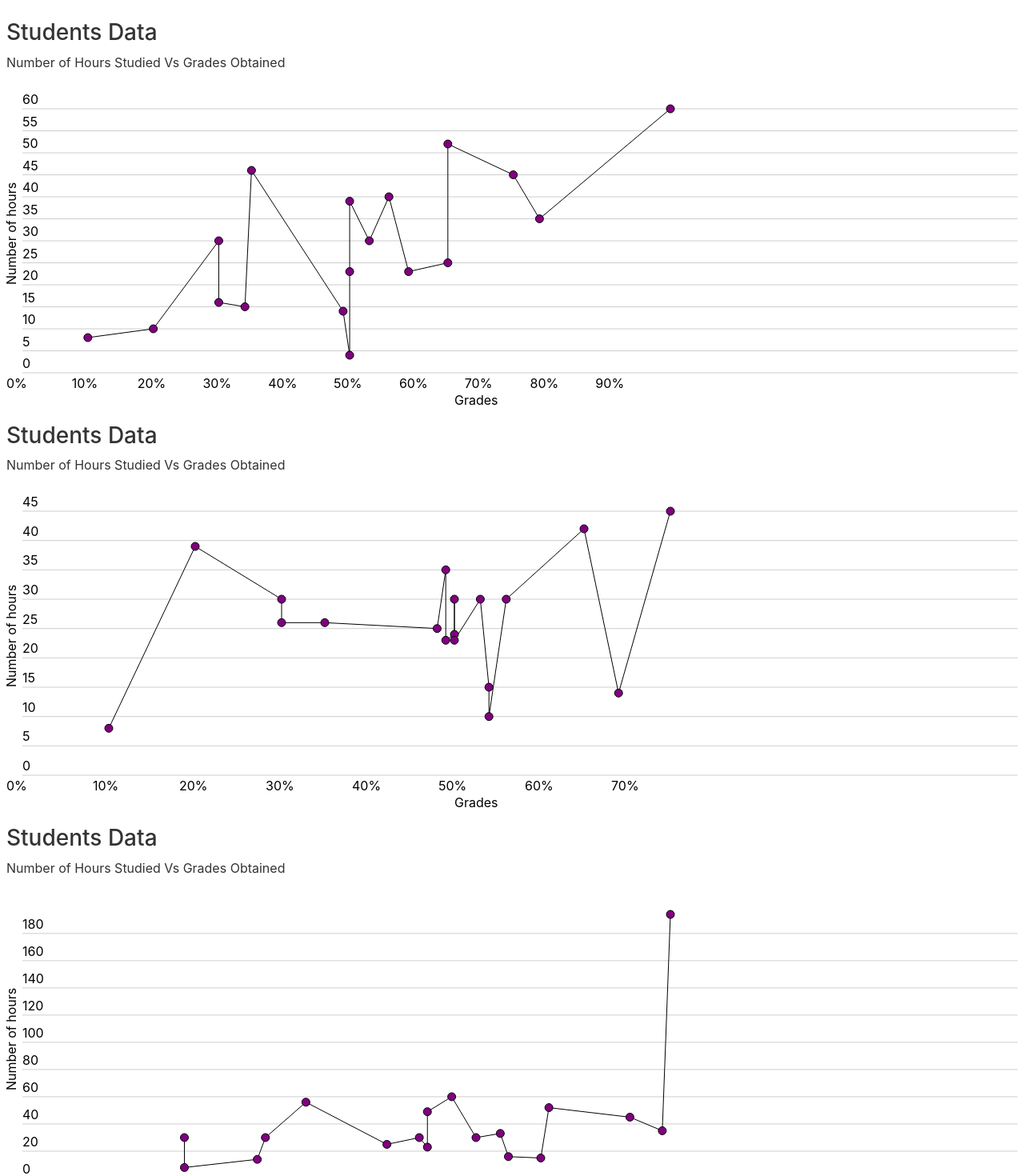
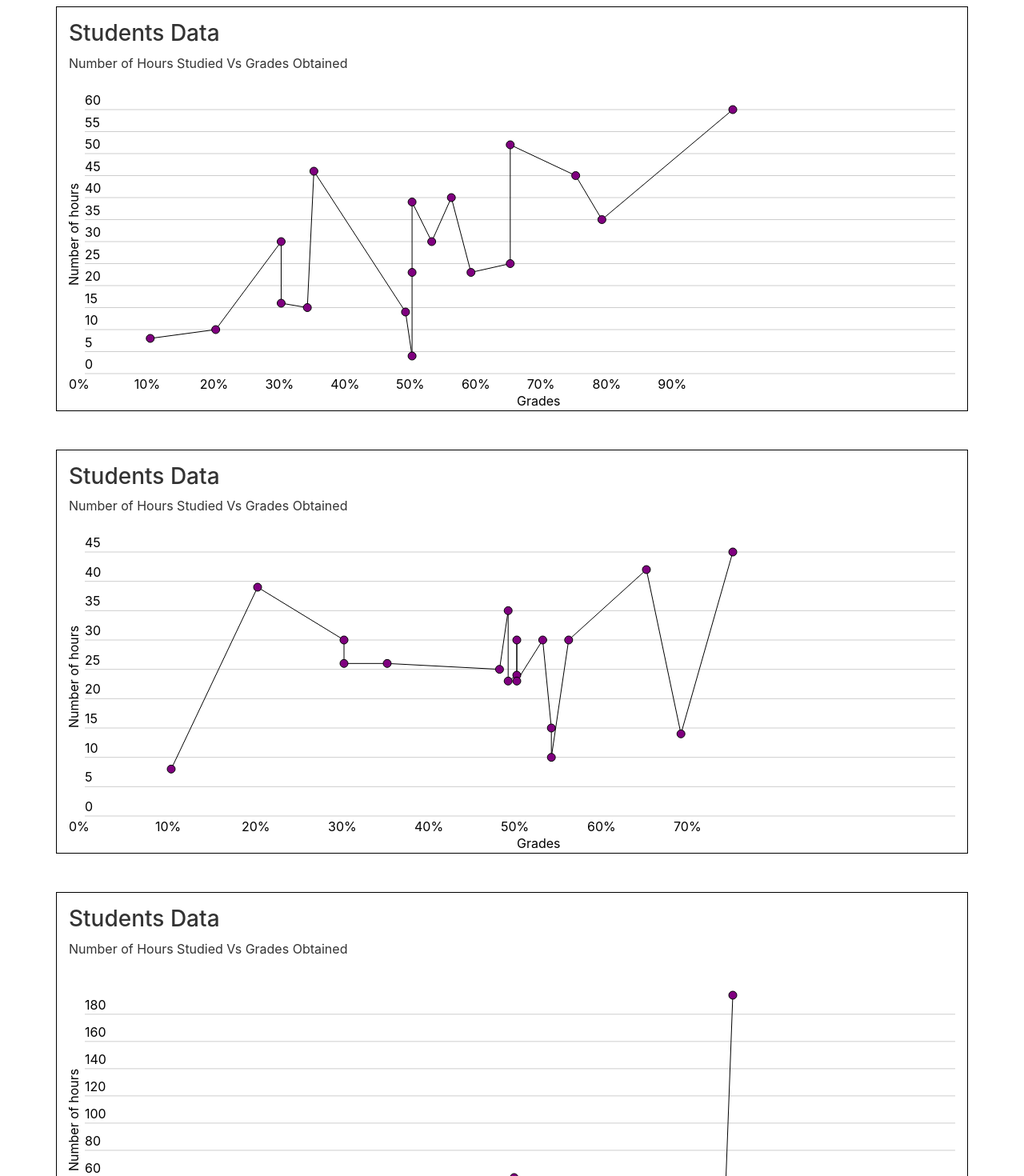
Before and after one commit to Anuradha-27/Line-Chart-Svelte-and-D3-, a Svelte app: page / in a window 1280 px wide. Shown: the top 1470 px of the page at 80% size. Built offline with nearby package versions, Linux system fonts and the light colour scheme.

Commit message:
Minor changes

```diff
--- a/src/App.svelte
+++ b/src/App.svelte
@@ -6,7 +6,19 @@
 </script>
 
 <section>
-  <LineChart {data} />
-  <LineChart data={data1} />
-  <LineChart data={data2} />
+  <div class="container mb-5">
+    <LineChart {data} />
+  </div>
+  <div class="container mb-5">
+    <LineChart data={data1} />
+  </div>
+  <div class="container mb-5">
+    <LineChart data={data2} />
+  </div>
 </section>
+
+<style>
+  .container {
+    border: 1px solid black;
+  }
+</style>
--- a/src/components/Tooltip.svelte
+++ b/src/components/Tooltip.svelte
@@ -21,10 +21,10 @@
     background: white;
     border: 1px solid rgba(0, 0, 0, 0.5);
     pointer-events: none;
-    transition: top 300ms ease, left 300ms ease;
+    transition: top 100ms ease, left 100ms ease;
   }
   h1 {
-    font-weight: 700;
+    font-weight: 300;
     margin-bottom: 0.25rem;
   }
 </style>
```
